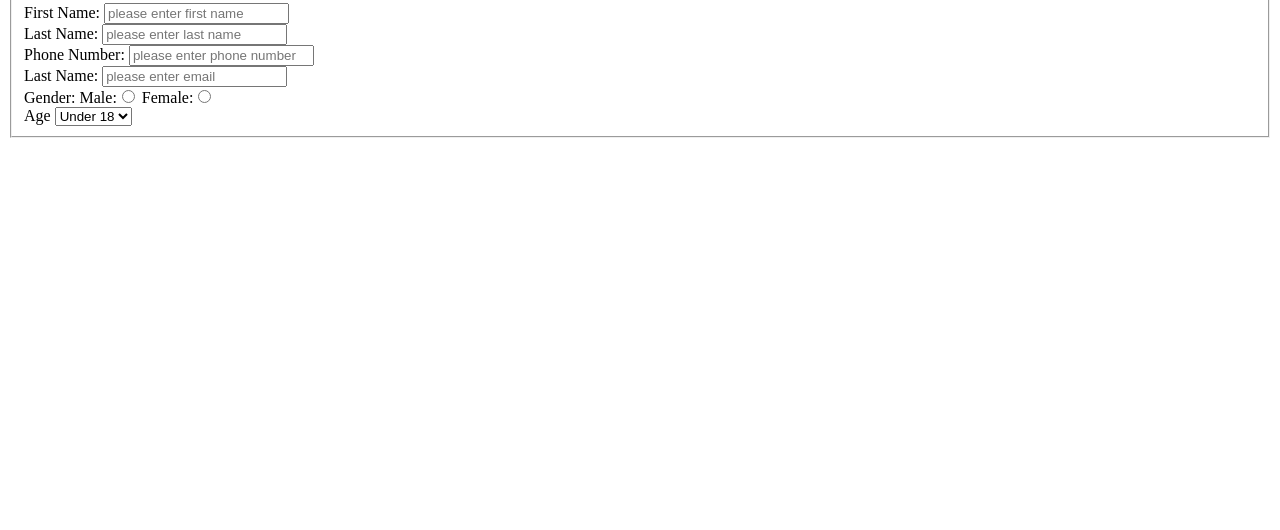
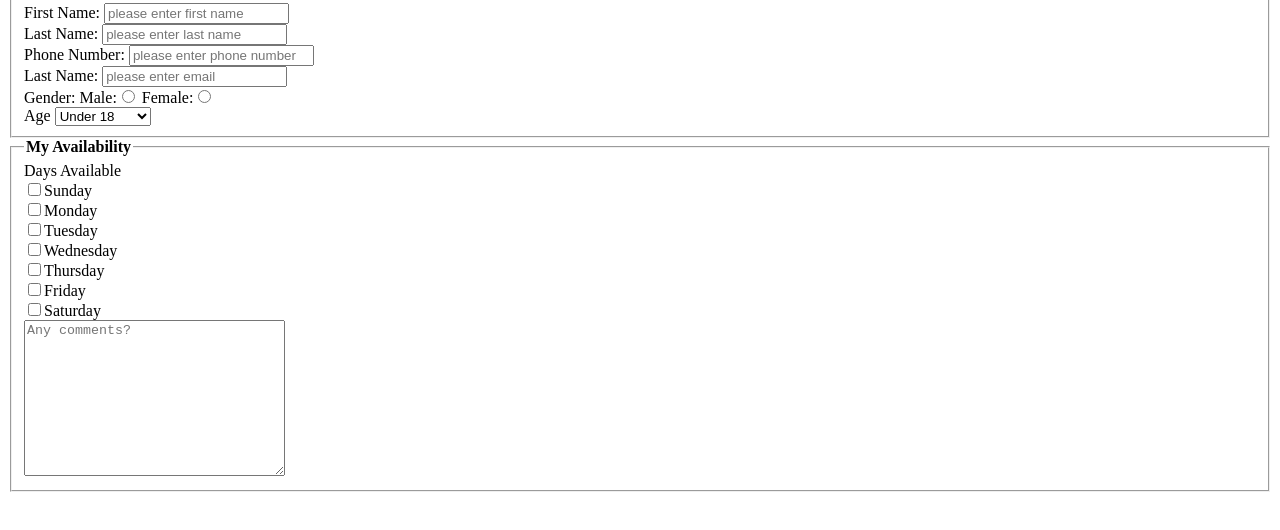
Before and after one commit to POleskiewicz/Lab4, a plain HTML site: page index.html in a window 1280 px wide. Shown: the part 100-630 px from the top of the page. Drawn offline with Linux system fonts and the light colour scheme.

Commit message:
Update index.html
implemented availability and comment area

```diff
--- a/index.html
+++ b/index.html
@@ -55,6 +55,76 @@
 						<label>Age</label>
 						<select name= "age_field">
 							<option value= "Under 18">Under 18</option>
+							<option value= "18-24">18-24</option>
+							<option value= "25-34">25-34</option>
+							<option value= "35-44">35-44</option>
+							<option value= "45-54">45-54</option>
+							<option value= "55-64">55-64</option>
+							<option value= "65 and Over">65 and Over</option>
+						</select>
+					</div>
+
+				</fieldset>
+
+
+				<fieldset>
+
+					<legend><strong>My Availability</strong></legend>
+
+						<div>
+							<label>Days Available</label>
+							</div>
+
+							<div>
+
+								<input type= "checkbox" name= "available_field[]" value= "Sunday"><label>Sunday</label>
+							</div>
+
+
+
+							<div>
+
+								<input type= "checkbox" name= "available_field[]" value= "Monday"><label>Monday</label>
+							</div>
+
+
+
+							<div>
+
+								<input type= "checkbox" name= "available_field[]" value= "Tuesday"><label>Tuesday</label>
+							</div>
+
+
+
+							<div>
+
+								<input type= "checkbox" name= "available_field[]" value= "Wednesday"><label>Wednesday</label>
+							</div>
+
+
+
+							<div>
+
+								<input type= "checkbox" name= "available_field[]" value= "Thursday"><label>Thursday</label>
+							</div>
+
+
+
+							<div>
+
+								<input type= "checkbox" name= "available_field[]" value= "Friday"><label>Friday</label>
+							</div>
+
+
+
+							<div>
+
+								<input type= "checkbox" name= "available_field[]" value= "Saturday"><label>Saturday</label>
+							</div>
+
+							<div>
+								<textarea cols = "30" rows= "10" name= "comments_field" placeholder="Any comments?"></textarea>
+							</div>
 
 
 
```
